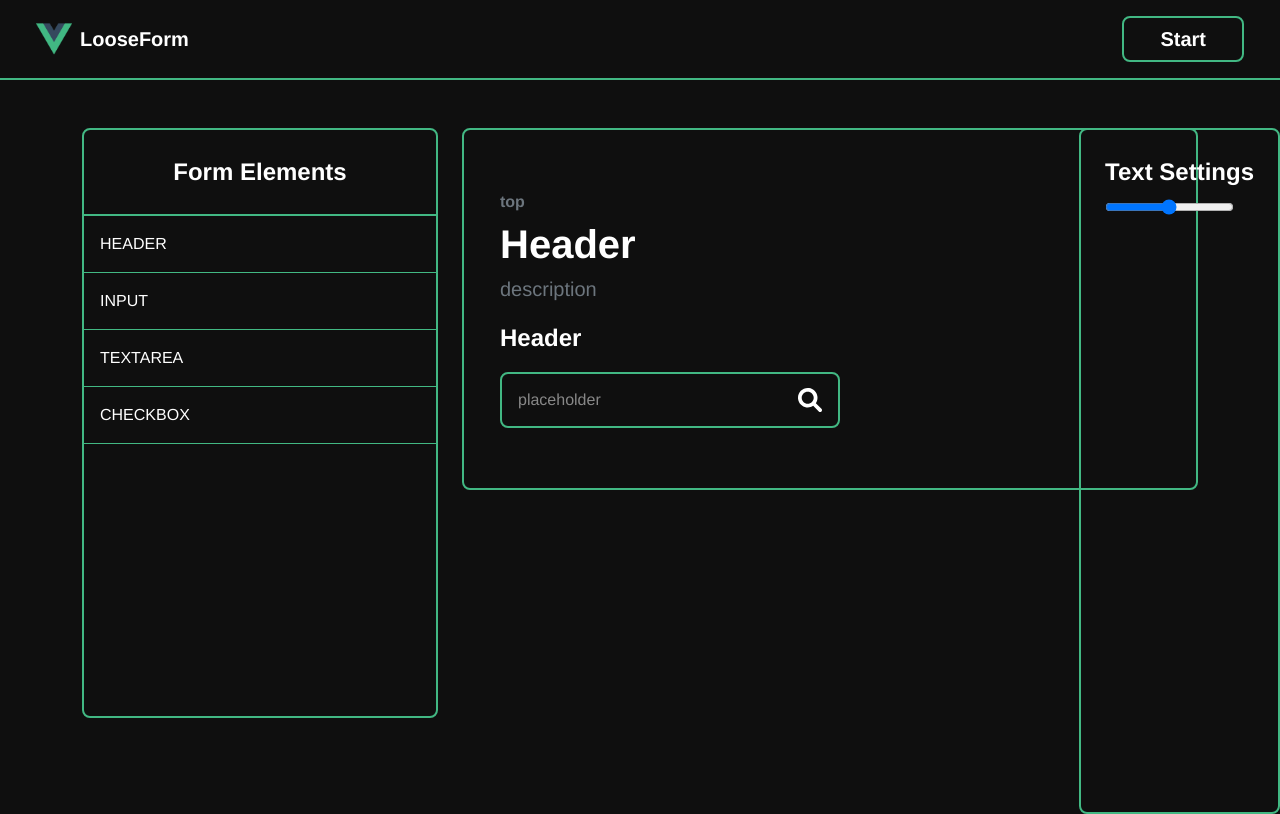
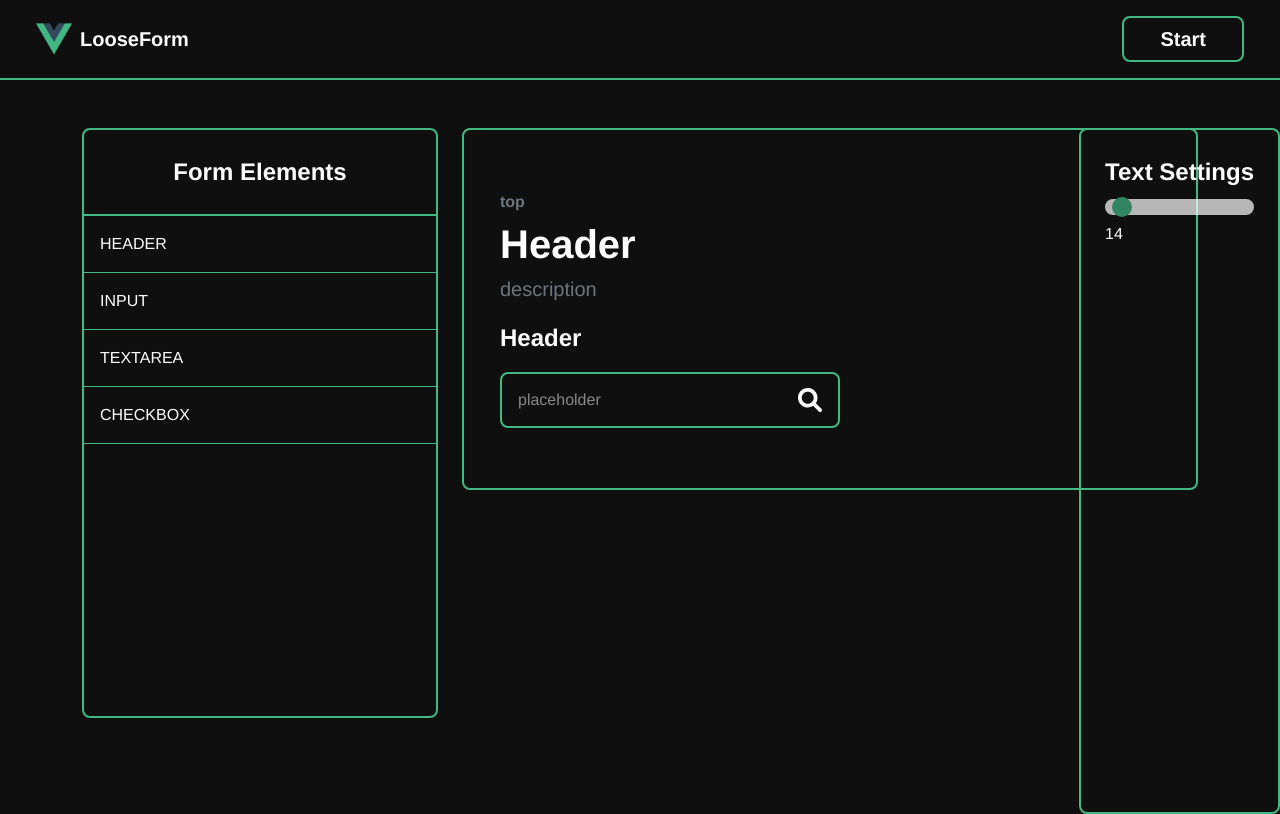
Before and after one commit to MuratBuyukcelebi/LooseForm, a Vue app: page / in a window 1280 px wide. Built offline with nearby package versions, Linux system fonts and the light colour scheme.

Commit message:
feat: create size range (not done just test)

```diff
--- a/src/components/Form/Settings/Settings.vue
+++ b/src/components/Form/Settings/Settings.vue
@@ -2,13 +2,21 @@
   <div class="settings">
     <!--TEXT-->
     <div class="settings__title">Text Settings</div>
-    <input type="range" min="1" max="100" value="50" class="slider" id="myRange">
+    <input type="range" min="12" max="48" value="14" class="settings__range" @change="range">
+    <span id="rangeNumber">14</span>
   </div>
 </template>
 
 <script>
 export default {
-  name: "Settings"
+  name: "Settings",
+
+  methods: {
+    range(e) {
+      this.e = e.target.value;
+      document.getElementById("rangeNumber").innerHTML = this.e;
+    }
+  },
 }
 </script>
 
@@ -28,5 +36,38 @@ export default {
     color: #fff;
     margin-bottom: 8px;
   }
+  &__range {
+    -webkit-appearance: none;
+    width: 100%;
+    height: 16px;
+    background: #fff;
+    outline: none;
+    opacity: 0.7;
+    -webkit-transition: .2s;
+    transition: opacity .2s;
+    border-radius: 8px;
+
+    &:hover {
+      opacity: 1;
+    }
+
+    &::-webkit-slider-thumb {
+      -webkit-appearance: none;
+      appearance: none;
+      width: 20px;
+      height: 20px;
+      background: #42b883;
+      cursor: pointer;
+      border-radius: 50%;
+    }
+
+    &::-moz-range-thumb {
+      border-radius: 50%;
+      width: 20px;
+      height: 20px;
+      background: #42b883;
+      cursor: pointer;
+    }
+  }
 }
 </style>
```
